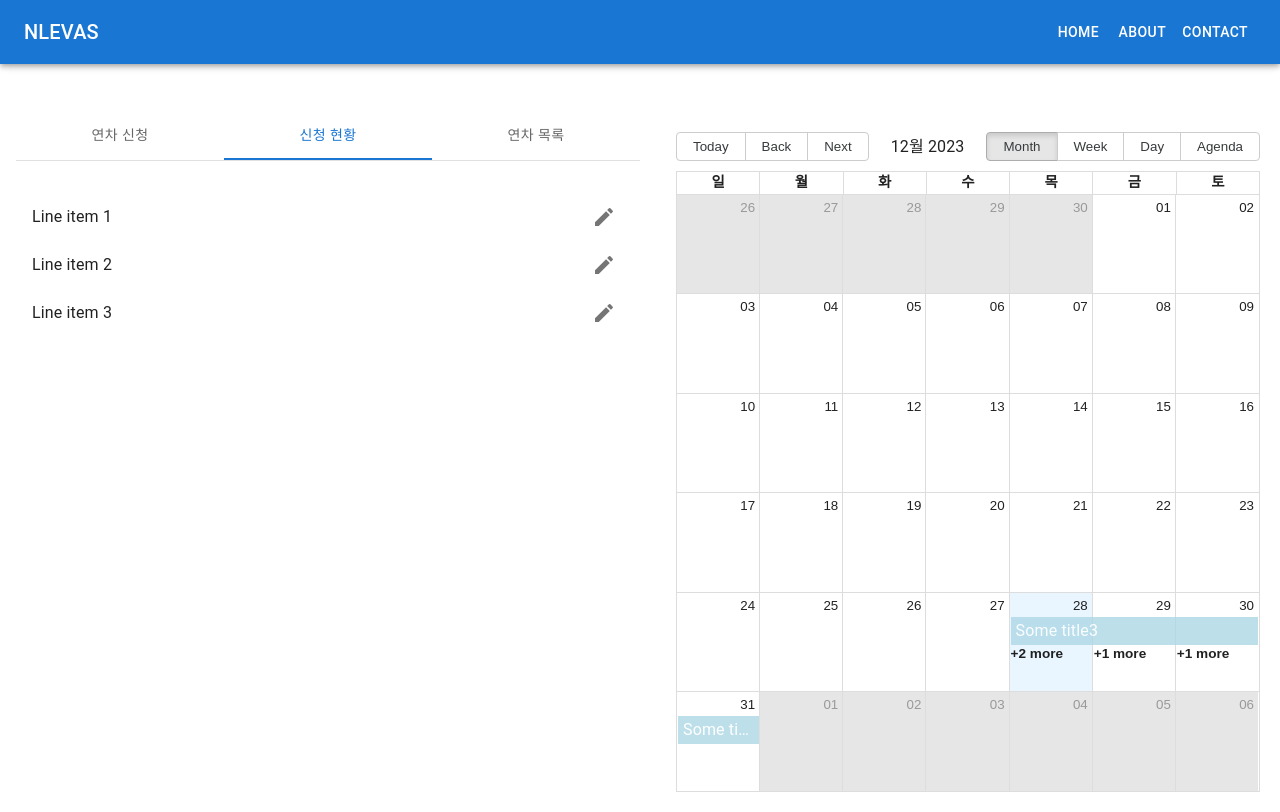
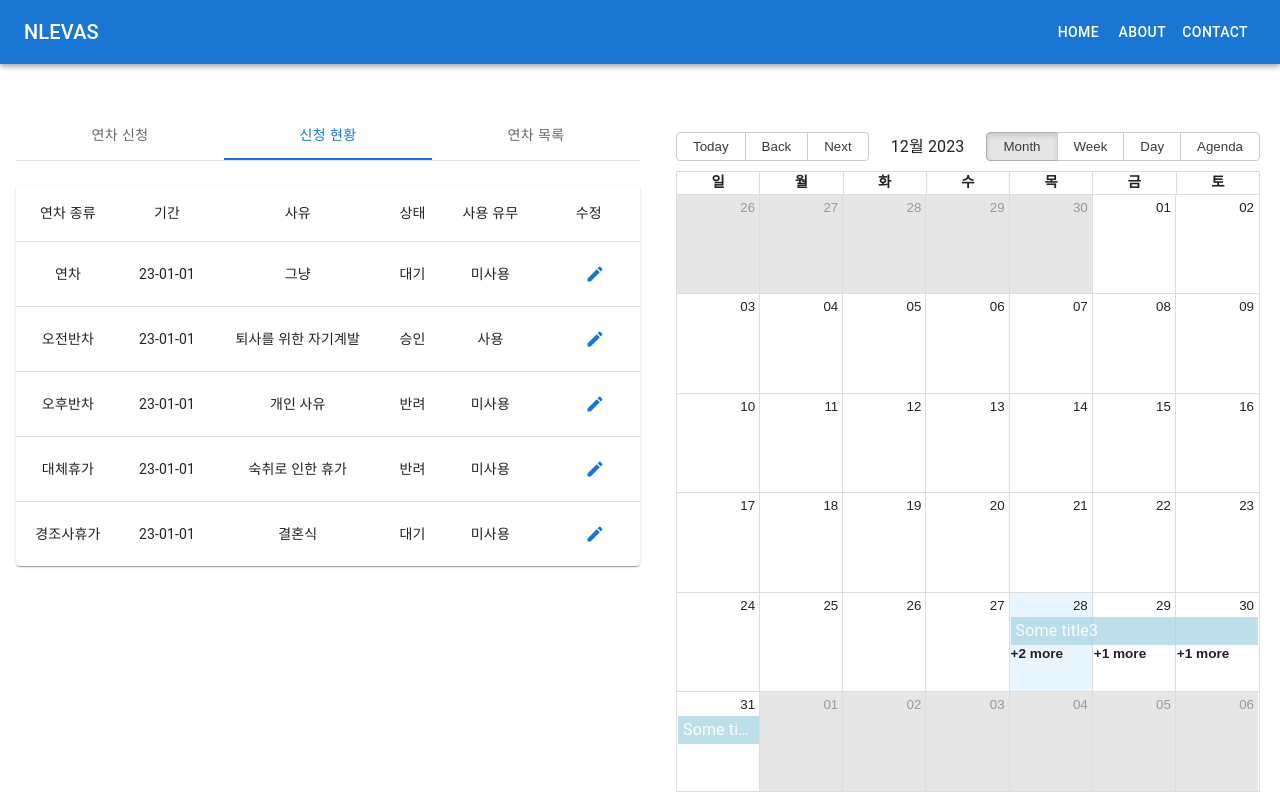
Before and after one commit to 42da/Next_level_Season2, a React (Create React App) app in the folder evas-client/: page / in a window 1280 px wide. Both pictures are taken after typing "Sample", "Sample" into the empty fields and a click on the button "SIGN IN". Built offline with nearby package versions, Linux system fonts and the light colour scheme.

Commit message:
신청현황 ui 작업

```diff
--- a/evas-client/src/pages/components/CustomTabPanel.jsx
+++ b/evas-client/src/pages/components/CustomTabPanel.jsx
@@ -12,6 +12,14 @@ import List from '@mui/material/List';
 import ListItem from '@mui/material/ListItem';
 import ListItemText from '@mui/material/ListItemText';
 
+import Table from '@mui/material/Table';
+import TableBody from '@mui/material/TableBody';
+import TableCell from '@mui/material/TableCell';
+import TableContainer from '@mui/material/TableContainer';
+import TableHead from '@mui/material/TableHead';
+import TableRow from '@mui/material/TableRow';
+import Paper from '@mui/material/Paper';
+
 import Button from '@mui/material/Button';
 import SendIcon from '@mui/icons-material/Send';
 import Stack from '@mui/material/Stack';
@@ -19,6 +27,18 @@ import ResetTv from '@mui/icons-material/ResetTv';
 
 import IconButton from '@mui/material/IconButton';
 import EditIcon from '@mui/icons-material/Edit';
+
+function createData(name, calories, fat, carbs, protein) {
+    return { name, calories, fat, carbs, protein };
+}
+
+const rows = [
+    createData('연차', '23-01-01', '그냥', '대기', '미사용'),
+    createData('오전반차', '23-01-01', '퇴사를 위한 자기계발', '승인', '사용'),
+    createData('오후반차', '23-01-01', '개인 사유', '반려', '미사용'),
+    createData('대체휴가', '23-01-01', '숙취로 인한 휴가', '반려', '미사용'),
+    createData('경조사휴가', '23-01-01', '결혼식', '대기', '미사용'),
+];
 
 function CustomTabPanel(props) {
     const [dense, setDense] = useState(false);
@@ -51,20 +71,39 @@ function CustomTabPanel(props) {
             )}
             {props.value === 1 && (
                 <Box sx={{ pt: 3 }}>
-                    <List sx={{ width: '100%', bgcolor: 'background.paper' }}>
-                        {[1, 2, 3].map((value) => (
-                            <ListItem
-                                key={value}
-                                secondaryAction={
-                                    <IconButton aria-label="comment">
-                                        <EditIcon />
-                                    </IconButton>
-                                }
-                            >
-                                <ListItemText primary={`Line item ${value}`} />
-                            </ListItem>
-                        ))}
-                    </List>
+                    <TableContainer component={Paper}>
+                        <Table sx={{ width: '100%' }} aria-label="simple table">
+                            <TableHead>
+                                <TableRow>
+                                    <TableCell align="center">연차 종류</TableCell>
+                                    <TableCell align="center">기간</TableCell>
+                                    <TableCell align="center">사유</TableCell>
+                                    <TableCell align="center">상태</TableCell>
+                                    <TableCell align="center">사용 유무</TableCell>
+                                    <TableCell align="center">수정</TableCell>
+                                </TableRow>
+                            </TableHead>
+                            <TableBody>
+                                {rows.map((row) => (
+                                    <TableRow
+                                        key={row.name}
+                                        sx={{ '&:last-child td, &:last-child th': { border: 0 } }}
+                                    >
+                                        <TableCell align="center" component="th" scope="row">
+                                            {row.name}
+                                        </TableCell>
+                                        <TableCell align="center">{row.calories}</TableCell>
+                                        <TableCell align="center">{row.fat}</TableCell>
+                                        <TableCell align="center">{row.carbs}</TableCell>
+                                        <TableCell align="center">{row.protein}</TableCell>
+                                        <TableCell align="center">
+                                            <Button endIcon={<EditIcon />} />
+                                        </TableCell>
+                                    </TableRow>
+                                ))}
+                            </TableBody>
+                        </Table>
+                    </TableContainer>
                 </Box>
             )}
 
```
Also changed, not shown: 21 other files (tests, documents, lock files or other folders).
